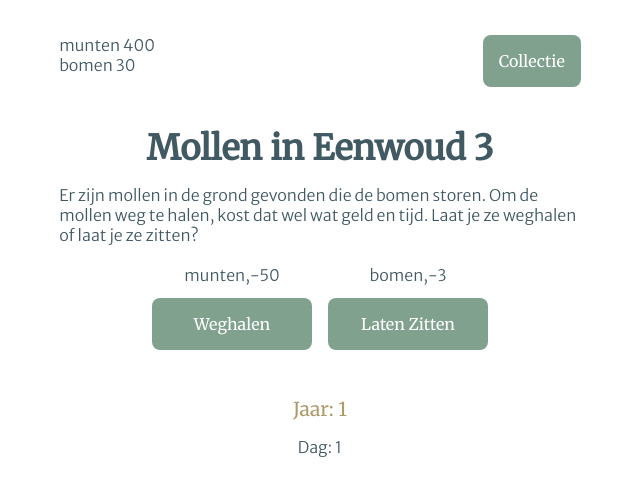
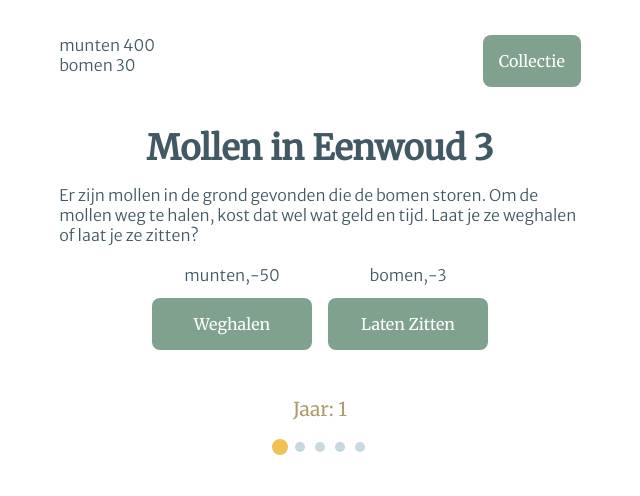
Before and after one commit to SjorsWijsman/jouw-eenwoud, a Svelte app: page / in a window 1280 px wide. Shown: the top 496 px of the page, without its empty margins (320-960 px from the left). Built offline with nearby package versions, Linux system fonts and the light colour scheme.

Commit message:
Added daycounter & counting years

```diff
--- a/src/App.svelte
+++ b/src/App.svelte
@@ -3,6 +3,7 @@ import Choices from "./components/Choices.svelte";
 import CollectionButton from "./components/CollectionButton.svelte";
 import Currency from "./components/Currency.svelte";
 import YearCounter from "./components/YearCounter.svelte";
+import DayCounter from "./components/DayCounter.svelte";
 import { currentState } from "./data/appData.js";
 </script>
 
@@ -32,4 +33,5 @@ import { currentState } from "./data/appData.js";
 </main>
 <footer>
   <YearCounter/>
+  <DayCounter/>
 </footer>
--- a/src/components/ChoiceButton.svelte
+++ b/src/components/ChoiceButton.svelte
@@ -9,16 +9,19 @@ export let choice;
 let choiceEffect = $currentChoice.choices[choice];
 
 function makeChoice() {
-  // currency aanpassen
   for (const effect of choiceEffect) {
     $currency[effect[0]] += effect[1]
   }
-  // volgende dag
   nextDay()
 }
 
 function nextDay() {
-  currentDay.update(value => value += 1)
+  if ($currentDay === 5) {
+    currentYear.update(value => value += 1);
+    currentDay.set(1);
+  } else {
+    currentDay.update(value => value += 1)
+  }
 }
 </script>
 
--- /dev/null
+++ b/src/components/DayCounter.svelte
@@ -0,0 +1,33 @@
+<script>
+import { currentDay } from "../data/appData.js";
+</script>
+
+<style>
+.daycounter {
+  display: flex;
+  flex-direction: row;
+  justify-content: space-between;
+}
+
+.dot {
+  height: 10px;
+  width: 10px;
+  margin: 5px;
+  background-color: var(--color-gray);
+  border-radius: 50%;
+  display: inline-block;
+}
+
+.dot.current {
+  height: 16px;
+  width: 16px;
+  margin: 2px;
+  background-color: var(--color-yellow);
+}
+</style>
+
+<div class="daycounter">
+  {#each Array(5) as _, i}
+    <span class="dot" class:current="{i === $currentDay-1}"></span>
+  {/each}
+</div>
--- a/src/components/YearCounter.svelte
+++ b/src/components/YearCounter.svelte
@@ -1,6 +1,5 @@
 <script>
 import { currentYear } from "../data/appData.js";
-import { currentDay } from "../data/appData.js";
 </script>
 
 <style>
@@ -13,5 +12,4 @@ import { currentDay } from "../data/appData.js";
 
 <div class="currentMoment">
   <h2>Jaar: {$currentYear}</h2>
-  <p>Dag: {$currentDay}</p>
 </div>
```
